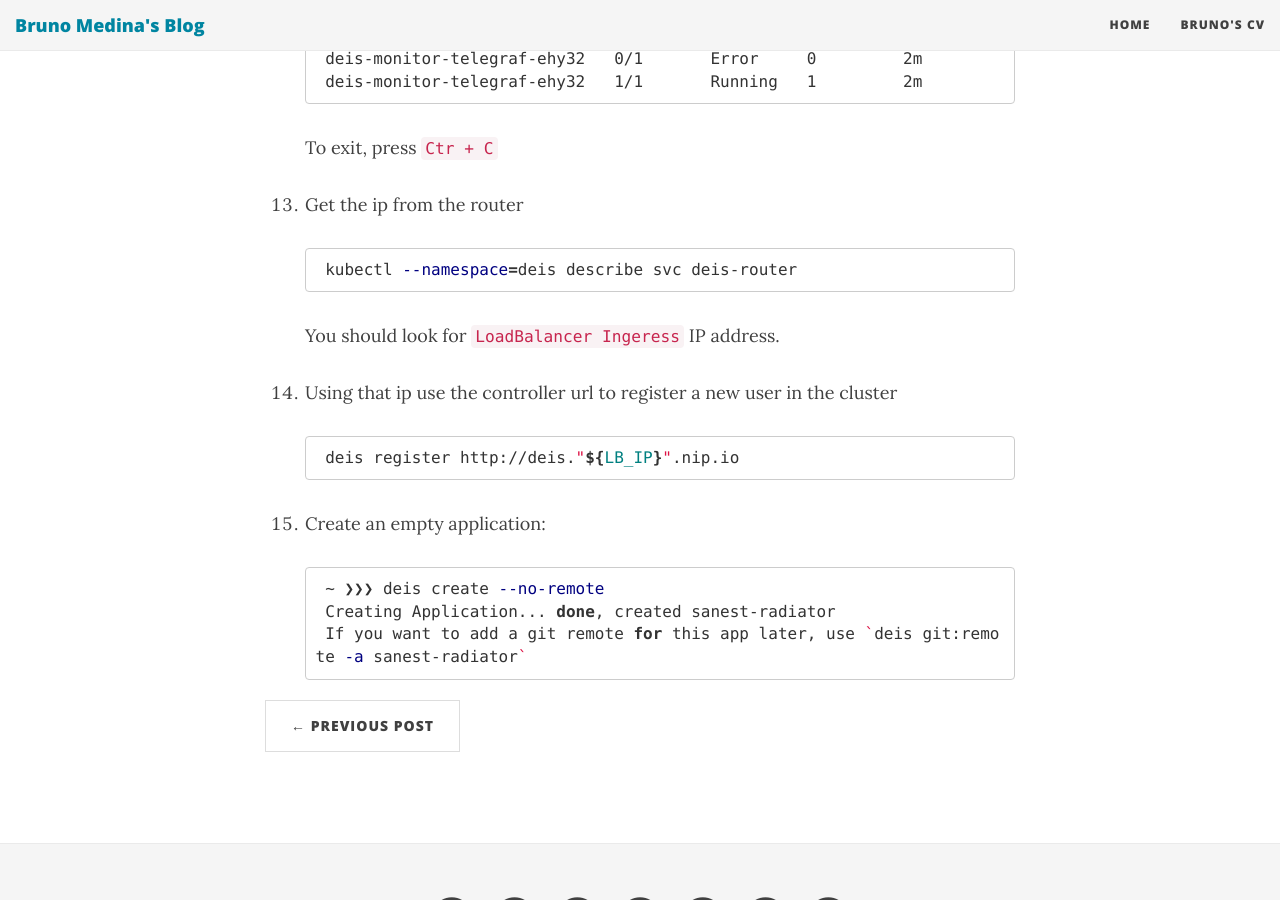
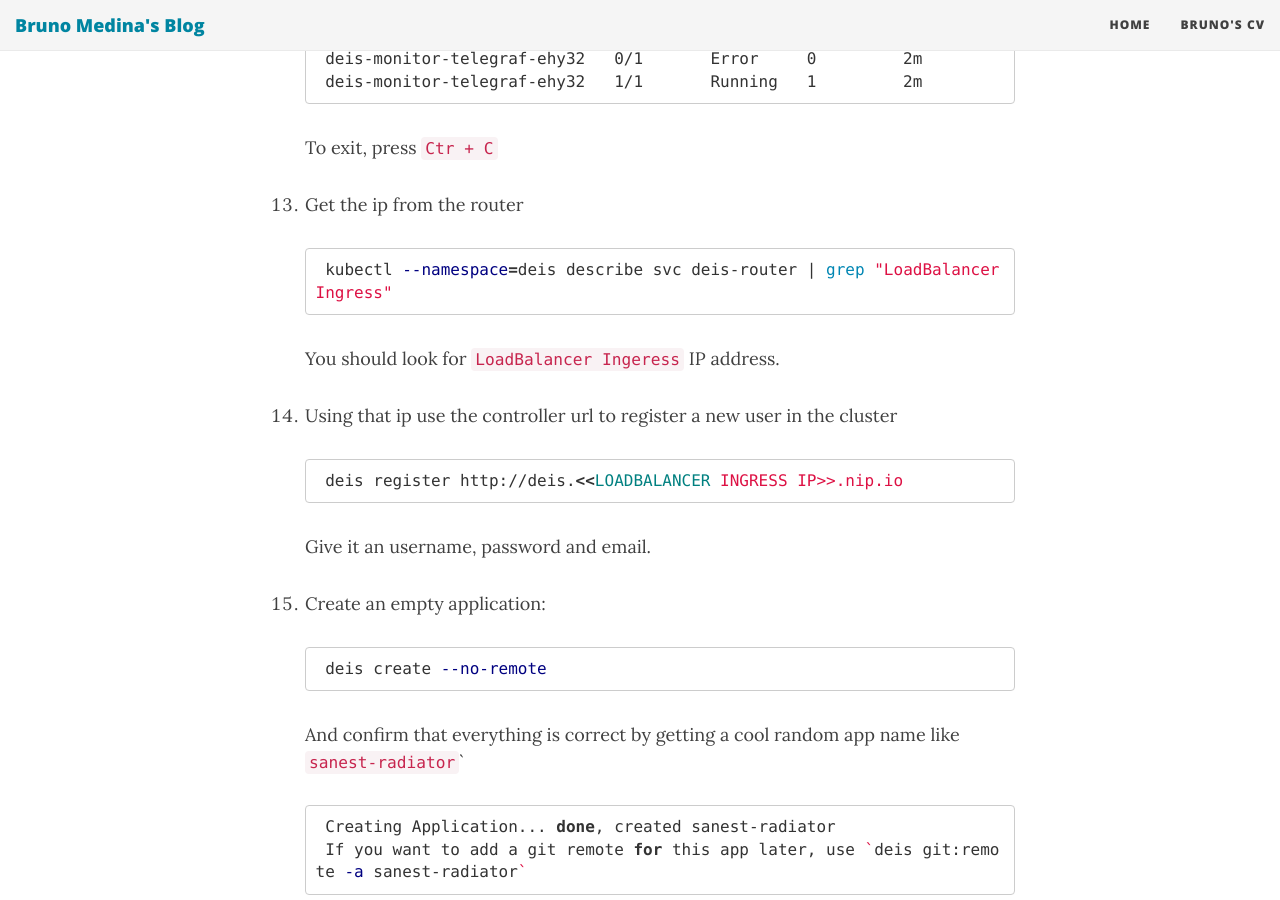
Before and after one commit to brusMX/brusMX.github.io, a Jekyll site: the page built from _posts/2016-11-18-deis-on-azure.md, in a window 1280 px wide and 900 px high, scrolled down 9119 px. Built offline with Jekyll 4.4.1, drawn with Linux system fonts in a browser that asks for light colours; nearby versions of some CDN libraries; Markdown is read by kramdown in place of the engine named in the settings.

Commit message:
Listo el post

`````diff
--- a/_posts/2016-11-18-deis-on-azure.md
+++ b/_posts/2016-11-18-deis-on-azure.md
@@ -330,7 +330,7 @@ First, we will deploy an [Azure Container Service (ACS)](https://azure.microsoft
 1. Get the ip from the router
 
     ```bash
-    kubectl --namespace=deis describe svc deis-router
+    kubectl --namespace=deis describe svc deis-router | grep "LoadBalancer Ingress"
     ```
 
     You should look for `LoadBalancer Ingeress` IP address.
@@ -338,13 +338,19 @@ First, we will deploy an [Azure Container Service (ACS)](https://azure.microsoft
 1. Using that ip use the controller url to register a new user in the cluster
 
     ```bash
-    deis register http://deis."${LB_IP}".nip.io
+    deis register http://deis.<<LOADBALANCER INGRESS IP>>.nip.io
     ```
+
+    Give it an username, password and email.
 
 1. Create an empty application:
 
     ```bash
-    ~ ❯❯❯ deis create --no-remote
+    deis create --no-remote
+    ````
+    And confirm that everything is correct by getting a cool random app name like `sanest-radiator``
+
+    ```bash
     Creating Application... done, created sanest-radiator
     If you want to add a git remote for this app later, use `deis git:remote -a sanest-radiator`
     ```
`````
